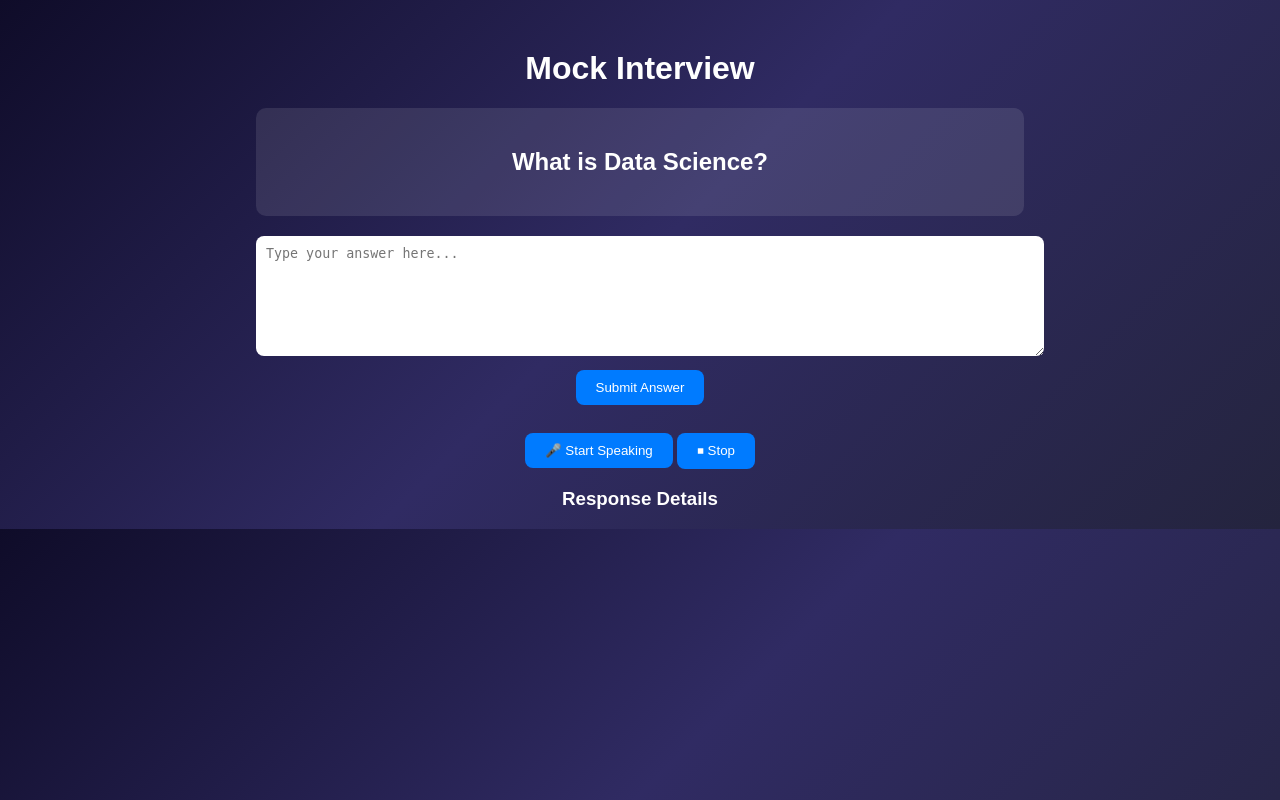
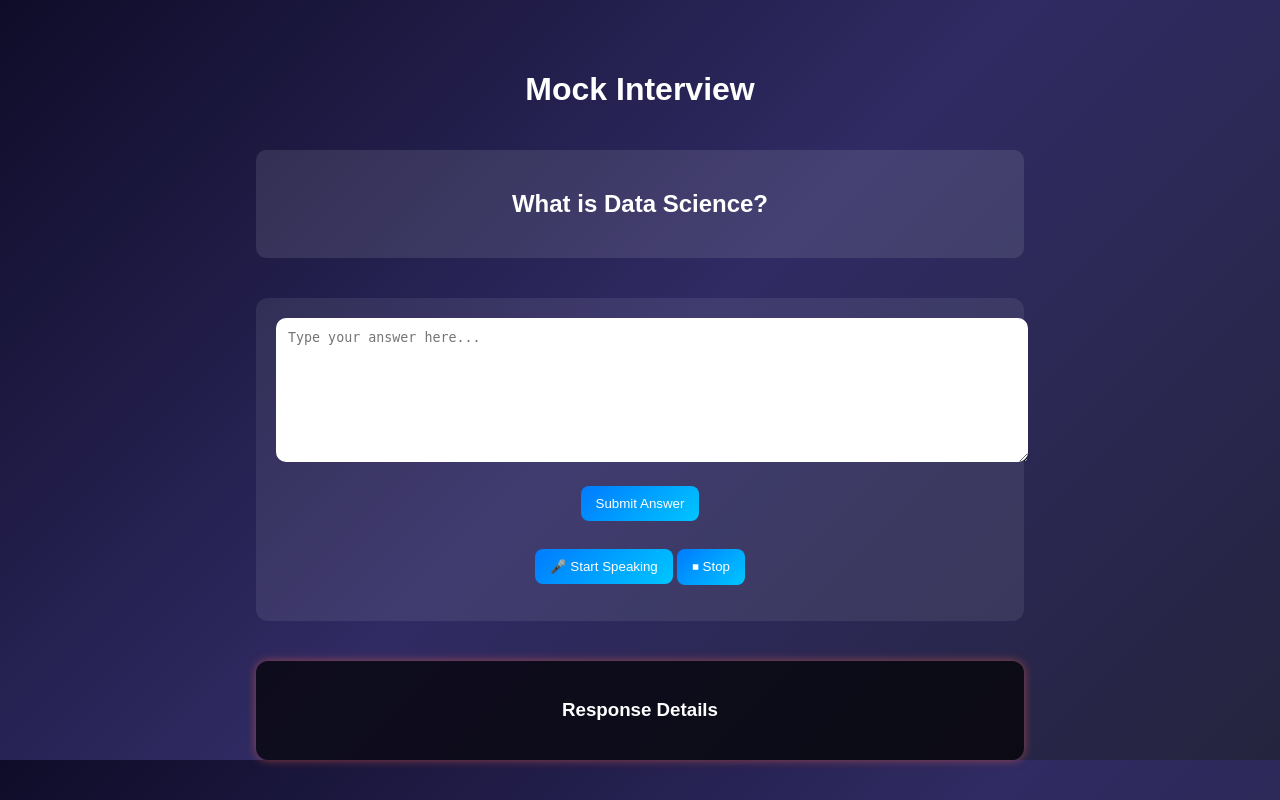
Before and after one commit to sahilbehera6531/HireReady-Nexus, a Flask app: page /mock_interview in a window 1280 px wide. Run offline with Flask 3, Linux system fonts and the light colour scheme; parts of the project's set-up code (start-up, migrations or seed data) failed here and were passed over.

Commit message:
feat: add styling for structured mock interview UI with panels and improved layout

```diff
--- a/static/styles.css
+++ b/static/styles.css
@@ -40,3 +40,58 @@ button {
 button:hover {
     background: #0056b3;
 }
+
+/* ===== MOCK INTERVIEW UI STYLING ===== */
+
+.question-box {
+    background: rgba(0, 0, 0, 0.6);
+    padding: 20px;
+    border-radius: 12px;
+    margin-bottom: 20px;
+    box-shadow: 0 0 10px rgba(0, 123, 255, 0.5);
+}
+
+.answer-box {
+    background: rgba(255, 255, 255, 0.08);
+    padding: 20px;
+    border-radius: 12px;
+    margin-bottom: 20px;
+}
+
+.side-panel {
+    background: rgba(0, 0, 0, 0.7);
+    padding: 20px;
+    border-radius: 12px;
+    box-shadow: 0 0 10px rgba(255, 99, 71, 0.5);
+}
+
+/* Layout */
+.container {
+    display: flex;
+    flex-direction: column;
+    gap: 20px;
+}
+
+/* Textarea */
+textarea {
+    width: 100%;
+    height: 120px;
+    padding: 12px;
+    border-radius: 10px;
+    border: none;
+    margin-bottom: 10px;
+}
+
+/* Buttons */
+button {
+    background: linear-gradient(135deg, #007bff, #00c6ff);
+    border: none;
+    padding: 10px 15px;
+    border-radius: 8px;
+    color: white;
+    cursor: pointer;
+}
+
+button:hover {
+    transform: scale(1.05);
+}
--- a/templates/gd.html
+++ b/templates/gd.html
@@ -196,7 +196,7 @@
 <div class="container chat-container" style=" padding-top: 0%; margin-top: 6px;">
 
     <div style="display: flex; justify-content: space-between; align-items: center; width: 100%;">
-        <a href="{{ url_for('index') }}" class="back-link" style="margin: 0;">⬅Go Back</a>
+        <a href="{{ url_for('home') }}" class="back-link" style="margin: 0;">⬅Go Back</a>
         <div class="chat-title" style="color: yellow; font-size: 36px; padding:0; margin: 0 auto; text-align: center; width: 90%;">Group Discussion Simulation</div>
     </div>
 
```
